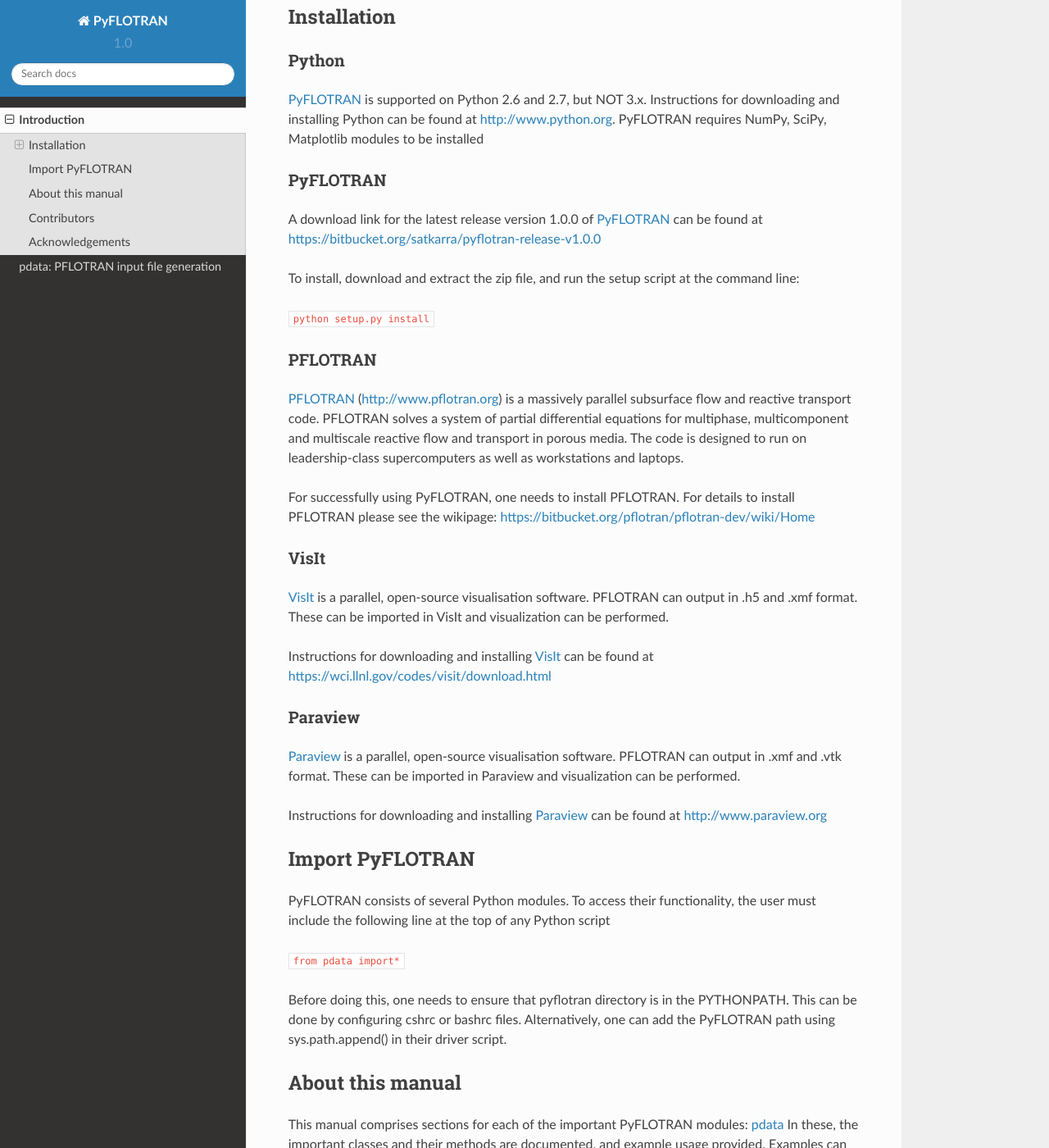
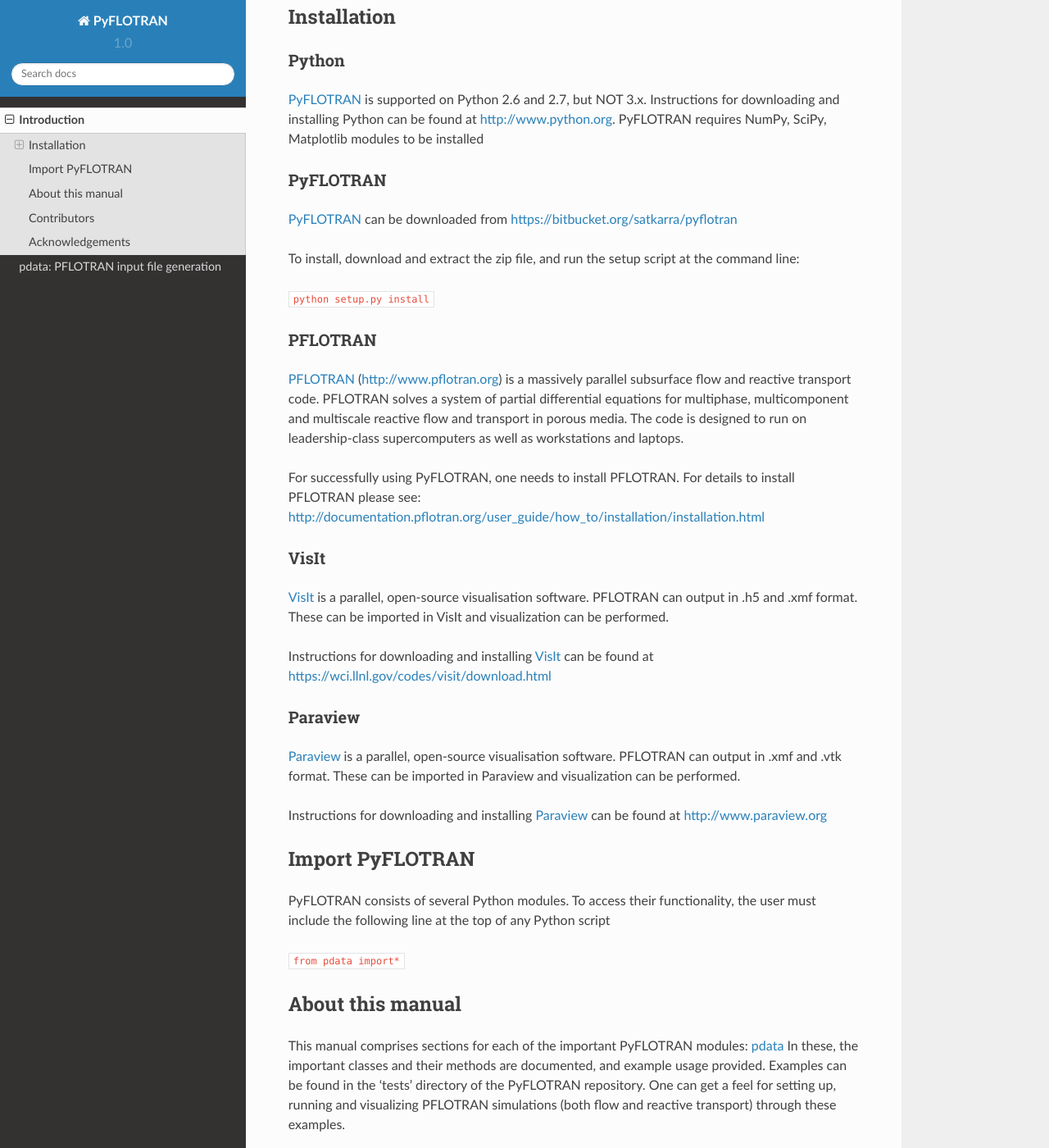
Before and after one commit to pinshuai/pyflotran-bitbucket, a Sphinx documentation site: the page built from documentation/intro.rst, in a window 1280 px wide and 1400 px high, scrolled down 564 px. Shown: the whole window at 82% size. Built offline with Sphinx 7.4.7 and the Read the Docs theme 2.0.0, drawn with Linux system fonts in a browser that asks for light colours.

Commit message:
Update to documentation and setup.py

```diff
--- a/documentation/intro.rst
+++ b/documentation/intro.rst
@@ -24,7 +24,7 @@ found at http://www.python.org. PyFLOTRAN requires NumPy, SciPy, Matplotlib modu
 PyFLOTRAN
 ^^^^^^^^^
 
-A download link for the latest release version 1.0.0 of PyFLOTRAN_ can be found at https://bitbucket.org/satkarra/pyflotran-release-v1.0.0
+PyFLOTRAN_ can be downloaded from https://bitbucket.org/satkarra/pyflotran
 
 .. _PyFLOTRAN: http://pyflotran.lanl.gov
 
@@ -38,7 +38,7 @@ PFLOTRAN
 ^^^^^^^^
 PFLOTRAN_ (http://www.pflotran.org) is a massively parallel subsurface flow and reactive transport code. PFLOTRAN solves a system of partial differential equations for multiphase, multicomponent and multiscale reactive flow and transport in porous media. The code is designed to run on leadership-class supercomputers as well as workstations and laptops.
 
-For successfully using PyFLOTRAN, one needs to install PFLOTRAN. For details to install PFLOTRAN please see the wikipage: https://bitbucket.org/pflotran/pflotran-dev/wiki/Home
+For successfully using PyFLOTRAN, one needs to install PFLOTRAN. For details to install PFLOTRAN please see: http://documentation.pflotran.org/user_guide/how_to/installation/installation.html
 
 .. _PFLOTRAN: https://www.pflotran.org/
 
@@ -75,7 +75,7 @@ top of any Python script
 
 ``from pdata import*``
 
-Before doing this, one needs to ensure that pyflotran directory is in the PYTHONPATH. This can be done by configuring cshrc or bashrc files. Alternatively, one can add the PyFLOTRAN path using sys.path.append() in their driver script.
+.. Before doing this, one needs to ensure that PyFLOTRAN directory is in the PYTHONPATH. This can be done by configuring cshrc or bashrc files. Alternatively, one can add the PyFLOTRAN path using sys.path.append() in their driver script.
 
 About this  manual
 ------------------
```
Also changed, not shown: setup.py (+4 -3 lines).
